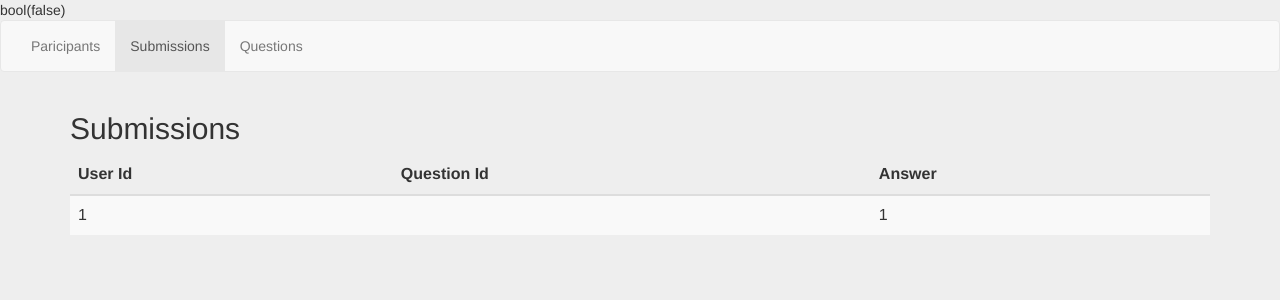
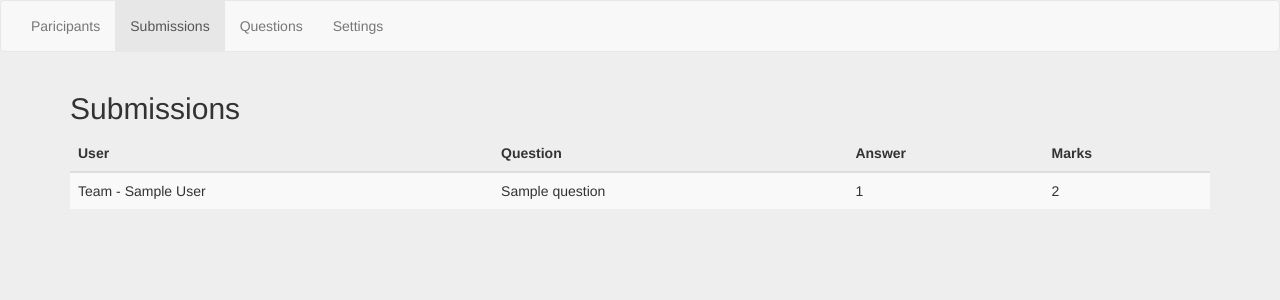
Before and after one commit to chirgjin/quiz-portal, a PHP site: page /panel.php in a window 1280 px wide. Shown: the top 300 px of the page. Run offline with PHP 8.4, Linux system fonts and the light colour scheme; tables that the repository leaves empty hold one stand-in row (values such as "Sample post").

Commit message:
settings

```diff
--- a/frontend/admin-panel/css/style.css
+++ b/frontend/admin-panel/css/style.css
@@ -28,6 +28,6 @@ a:hover {
     display: none;
 }
 
-.jumbotron {
-    border: 1px solid black;
+#settings {
+    display: none;
 }
--- a/frontend/admin-panel/index.html
+++ b/frontend/admin-panel/index.html
@@ -11,10 +11,10 @@
     <div class="container">
         <div class="row" id="login">
             <h2 class="text-center mute">Login</h2>
-                <form method="GET" action="panel.html">
+                <form method="GET" action="panel.php">
                     <div class="form-group">
-                        <label>Username</label>
-                        <input type="text" name="username" placeholder="username" class="form-control" required>
+                        <label>Email</label>
+                        <input type="email" name="username" placeholder="email@email.com" class="form-control" required>
                     </div>
                     <div class="form-group">
                         <label>Password</label>
--- a/frontend/admin-panel/js/panel.js
+++ b/frontend/admin-panel/js/panel.js
@@ -2,37 +2,57 @@ function showUsersTable() {
     $('#users').css('display', 'block');
     $('#questions').css('display', 'none');
     $('#submissions').css('display', 'none');
+    $('#settings').css('display', 'none');
 }
 
 function showSubmissionTable() {
     $('#users').css('display', 'none');
     $('#questions').css('display', 'none');
     $('#submissions').css('display', 'block');
+    $('#settings').css('display', 'none');
 }
 
 function showQuestionsTable() {
     $('#users').css('display', 'none');
     $('#questions').css('display', 'block');
     $('#submissions').css('display', 'none');
+    $('#settings').css('display', 'none');
+}
+
+function showSettings() {
+    $('#users').css('display', 'none');
+    $('#questions').css('display', 'none');
+    $('#submissions').css('display', 'none');
+    $('#settings').css('display', 'block');
+
 }
 
 function makeUsersActive() {
-    console.log('happening');
     $('#p').addClass('active');
     $('#s').removeClass('active');
     $('#q').removeClass('active');
+    $('#set').removeClass('active');
 }
 
 function makeSubmissionActive() {
     $('#p').removeClass('active');
     $('#s').addClass('active');
     $('#q').removeClass('active');
+    $('#set').removeClass('active');
 }
 
 function makeQuestionsActive() {
     $('#p').removeClass('active');
     $('#s').removeClass('active');
     $('#q').addClass('active');
+    $('#set').removeClass('active');
+}
+
+function makeSettingsActive() {
+    $('#p').removeClass('active');
+    $('#s').removeClass('active');
+    $('#q').removeClass('active');
+    $('#set').addClass('active');
 }
 
 $(document).ready(function() {
@@ -50,5 +70,9 @@ $(document).ready(function() {
         showQuestionsTable();
         makeQuestionsActive();
     });
+    $('#set').on('click', function() {
+        showSettings();
+        makeSettingsActive();
+    });
 
 });
--- a/frontend/admin-panel/panel.php
+++ b/frontend/admin-panel/panel.php
@@ -3,14 +3,6 @@
 require_once '../../backend/user.class.php';
 require_once '../../backend/question.class.php';
 require_once '../../backend/submission.class.php';
-
-$users = (new USER)->fetchAll();
-
-var_dump(empty($users));
-
-if(empty($users)) {
-    echo 'hello';
-}
 
 ?>
 
@@ -30,6 +22,7 @@ if(empty($users)) {
               <li id="p"><a href="#">Paricipants</a></li>
               <li id="s"><a href="#">Submissions</a></li>
               <li id="q"><a href="#">Questions</a></li>
+              <li id="set"><a href="#">Settings</a></li>
             </ul>
         </div>
     </nav>
@@ -44,6 +37,7 @@ if(empty($users)) {
                         <th>Email</th>
                         <th>Submitted</th>
                         <th>Team Name</th>
+                        <th>Marks</th>
                     </tr>
                 </thead>
                 <tbody>
@@ -57,6 +51,7 @@ if(empty($users)) {
                             <td><?php echo $user->email ?></td>
                             <td><?php echo $user->submitted ?></td>
                             <td><?php echo $user->team_name ?></td>
+                            <td><?php echo $user->marks ?></td>
                         </tr>
                     <?php } ?>
                 </tbody>
@@ -67,9 +62,10 @@ if(empty($users)) {
             <table class="table table-striped">
                 <thead>
                     <tr>
-                        <th>User Id</th>
-                        <th>Question Id</th>
+                        <th>User</th>
+                        <th>Question</th>
                         <th>Answer</th>
+                        <th>Marks</th>
                     </tr>
                 </thead>
                 <tbody>
@@ -77,10 +73,19 @@ if(empty($users)) {
                         $submissions = (new SUBMISSION)->fetchAll();
                     ?>
                     <?php foreach($submissions as $submission) { ?>
+                        <?php
+                            $quest = new QUESTION;
+                            $quest->id = $submission->ques_id;
+                            $quest->fetch();
+
+                            $u  = new USER;
+                            $u->set("id" , $submission->user_id)->fetch();
+                        ?>
                         <tr>
-                            <td><?php echo $submission->user_id ?></td>
-                            <td><?php echo $submission->question_id ?></td>
-                            <td><?php echo $submission->answer ?></td>
+                            <td><?php echo $u->team_name ? "Team - " . $u->team_name : $u->name; ?></td>
+                            <td><?php echo htmlentities($quest->question); ?></td>
+                            <td><?php echo $submission->answer; ?></td>
+                            <td><?php echo $submission->calculateMarks(); ?></td>
                         </tr>
                     <?php } ?>
                 </tbody>
@@ -117,6 +122,34 @@ if(empty($users)) {
             </table>
             <a href="questions.html"><button class="btn btn-success pull-right">Add Questions</button></a>
         </div>
+        <div id="settings">
+            <h2>Settings</h2>
+            <form method="GET" action="settings.panel.php">
+                <div class="form-group">
+                    <label>Event Name</label>
+                    <input type="text" name="event_name" class="form-control">
+                </div>
+                <div class="form-group">
+                    <label>Event Code</label>
+                    <input type="text" name="event_code" class="form-control">
+                </div>
+                <div class="form-group">
+                    <label>Starting Time</label>
+                    <input type="datetime-local" name="start_time" class="form-control">
+                </div>
+                <div class="form-group">
+                    <label>Ending Time</label>
+                    <input type="datetime-local" name="end_time" class="form-control">
+                </div>
+                <div class="form-group">
+                    <label>Number of Students to be qualified</label>
+                    <input type="number" name="qualifier.
+                    " class="form-control">
+                </div>
+                <input type="hidden" name="url" value="panel.php">
+                <button type="submit" class="btn btn-primary pull-right">Save</button>
+            </form>
+        </div>
     </div>
 </body>
 <script
```
Also changed, not shown: frontend/admin-panel/idk.php (+16 -1 lines), frontend/admin-panel/js/questions.js (indentation only).
